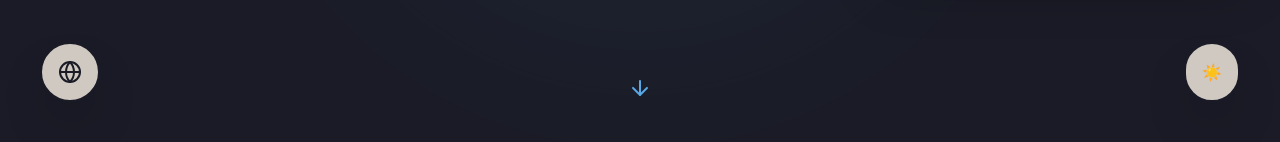
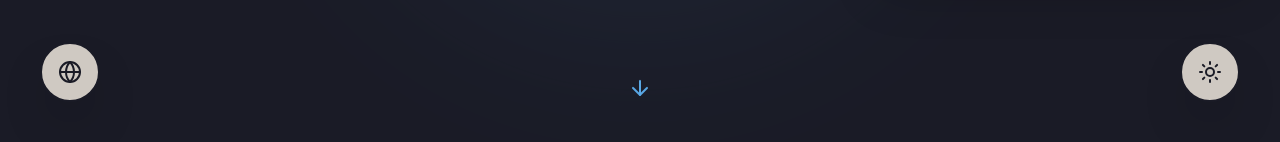
Before and after one commit to Gmatiasvc/lenty-sunflower, a React (Vite) app: page / in a window 1280 px wide. Shown: the part 658-800 px from the top of the page. Built offline with nearby package versions, Linux system fonts and the light colour scheme.

Commit message:
design: changed from emoji to icons in theme selection

```diff
--- a/src/App.tsx
+++ b/src/App.tsx
@@ -4,7 +4,9 @@ import {
   Menu, Github, ArrowDown, Code2, Cpu, Coffee, Palette,
   Database, Terminal, BookOpenText, FolderGit2, Briefcase,
   Building2, DatabaseZap, TerminalSquare, Cable, ArrowUpRight,
-  Mail, Instagram, RefreshCw, Globe
+  Mail, Instagram, RefreshCw, Globe,
+  Sun,
+  Moon
 } from "lucide-react";
 
 import { translations, type Language, type TranslationKeys } from './data/translations';
@@ -493,7 +495,7 @@ function App() {
         className="fixed bottom-10 right-10 z-50 p-4 rounded-full bg-[var(--color-white)] text-[var(--color-bg-1)] shadow-2xl hover:scale-110 transition-transform duration-200 border-2 border-[var(--color-bg-1)] cursor-pointer"
         aria-label="Toggle Theme"
       >
-         {currentTheme === 'dark' ? '☀️' : '🌙'}
+         {currentTheme === 'dark' ? <Sun className="h-6 w-6"/> : <Moon className="h-6 w-6"/> }
       </button>
 
       {/* Selector de Idioma Flotante */}
```
